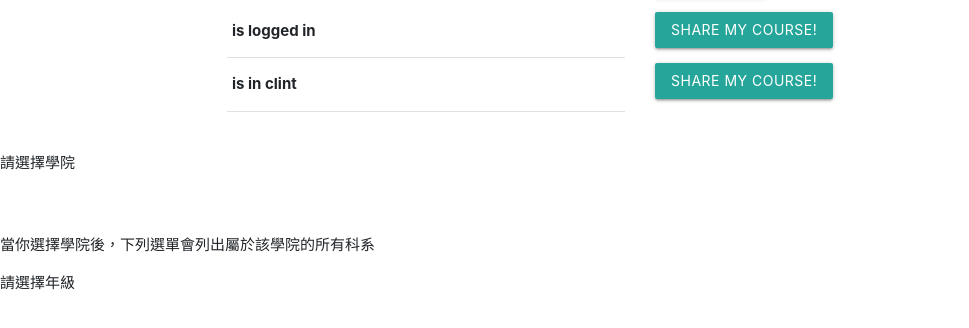
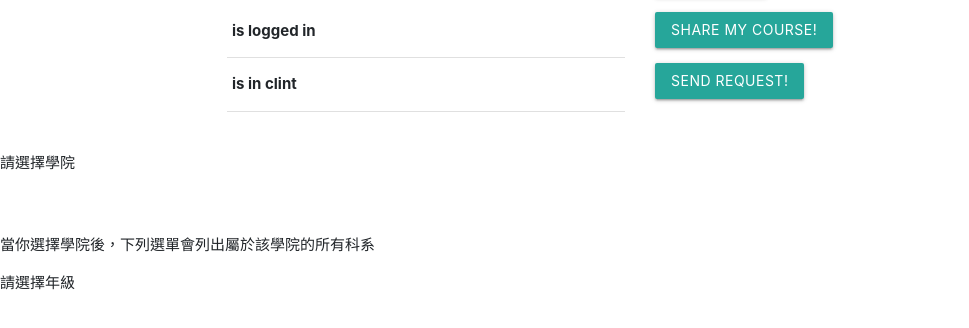
Before and after one commit to TunchinKao/teamcs23, a website: page public/index.html in a window 1280 px wide. Shown: the part 110-438 px from the top of the page, without its empty margins (0-969 px from the left). Drawn offline with nearby package versions, Linux system fonts and the light colour scheme; no server answers.

Commit message:
fix Send Request name

```diff
--- a/index.js
+++ b/index.js
@@ -30,6 +30,7 @@ if (process.env.NODE_ENV === 'development') {
     }, app);
     server.listen(8000, function() {
         console.log(`https listening on port 8000!`);
+        console.log(__dirname);
     });
 }
 app.listen(port, () => console.log(`http listening on port ${port}!`));
--- a/public/index.html
+++ b/public/index.html
@@ -50,7 +50,7 @@
                         <button id="shareMyCourseTargetPicker" class="btn btn-primary">Share my Course!</button>
                     </div>
                     <div class="mt-3">
-                        <button id="WriteCourseTargetPicker" class="btn btn-primary">Share my Course!</button>
+                        <button id="WriteCourseTargetPicker" class="btn btn-primary">Send Request!</button>
                     </div>
                 </div>
             </div>
```
